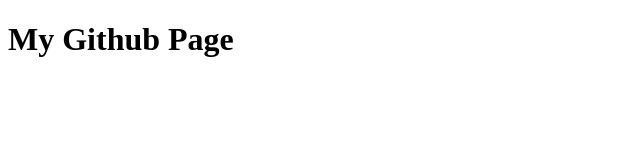
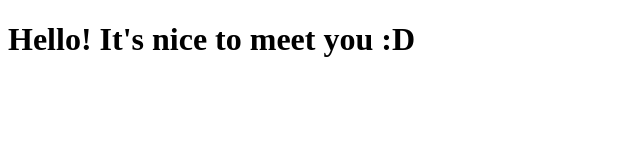
Before and after one commit to leech0-0/leech0-0.github.io, a plain HTML site: page index.html in a window 1280 px wide. Shown: the whole page, without its empty margins (0-640 px from the left). Drawn offline with Linux system fonts and the light colour scheme.

Commit message:
messing around

```diff
--- a/index.html
+++ b/index.html
@@ -3,9 +3,9 @@
   <head>
     <meta charset="UTF-8" />
     <meta name="viewport" content="width=device-width, initial-scale=1.0" />
-    <title>My Github Page</title>
+    <title>My Github Page v2</title>
   </head>
   <body>
-    <h1>My Github Page</h1>
+    <h1>Hello! It's nice to meet you :D</h1>
   </body>
 </html>
```
